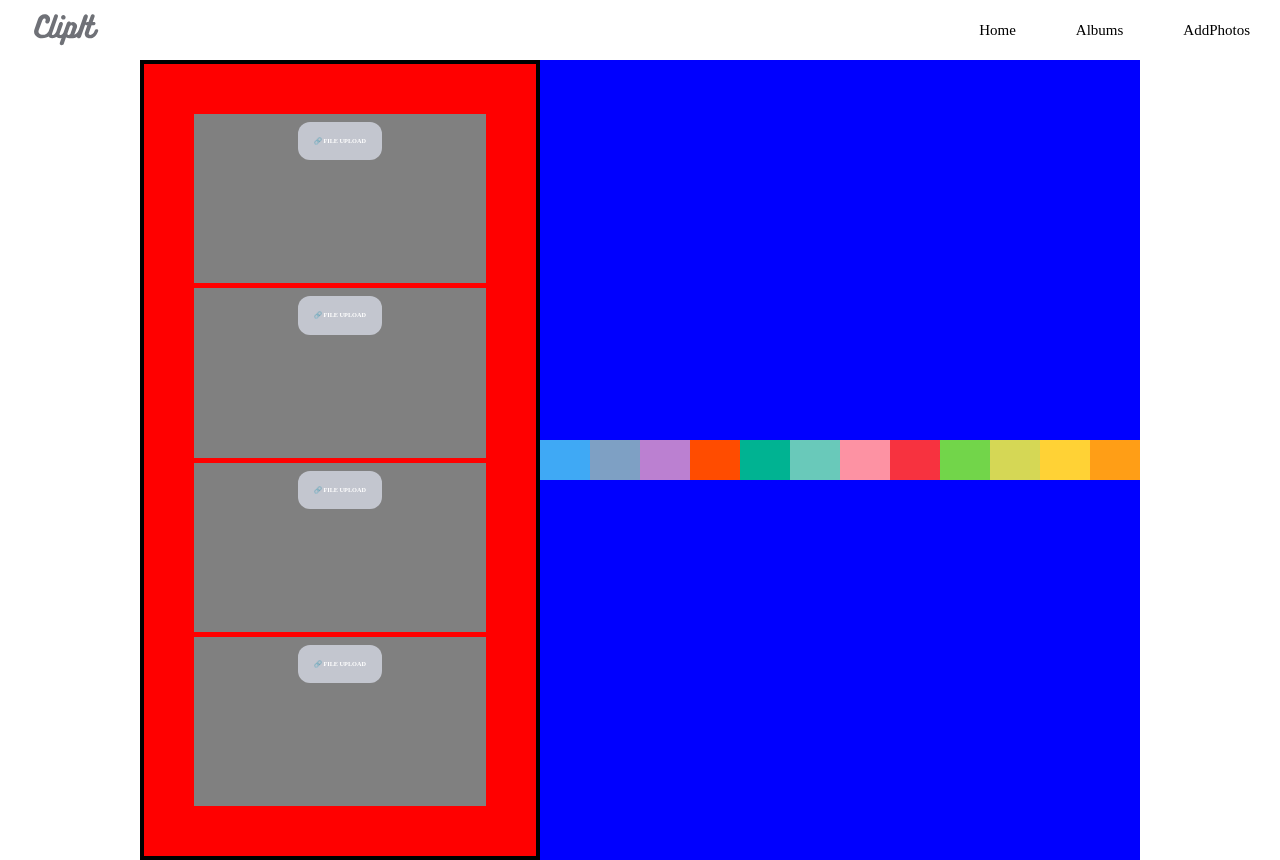
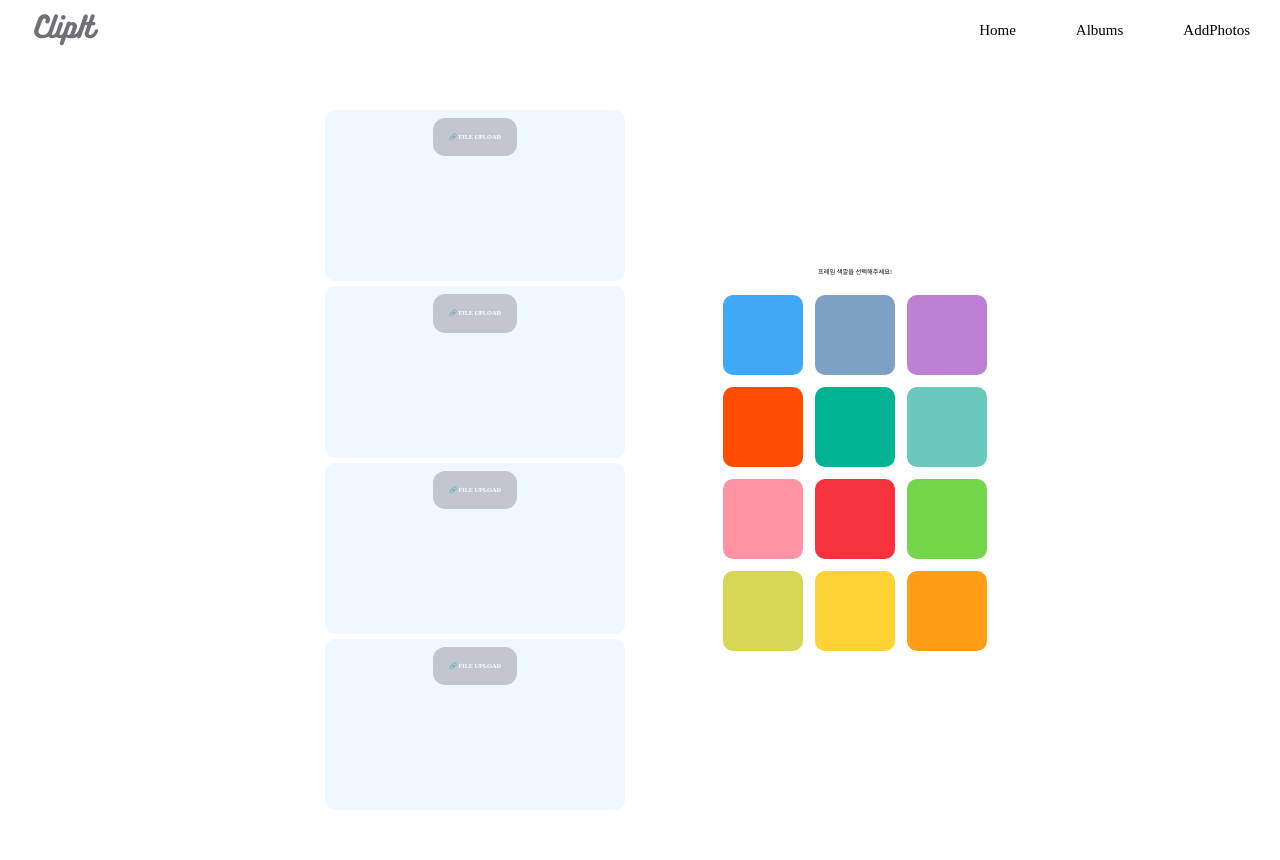
Before and after one commit to hae2ni/CapstoneDesign1, a React (Vite) app in the folder photobook/: page /album in a window 1280 px wide. Built offline with nearby package versions, Linux system fonts and the light colour scheme.

Commit message:
feat: 인생네컷 colorbox

```diff
--- a/photobook/src/components/fourcuts/ColorBox.tsx
+++ b/photobook/src/components/fourcuts/ColorBox.tsx
@@ -23,7 +23,9 @@ export default function ColorBox({ color }: ColorBoxProps) {
 
 const Box = styled.button`
   ${rowFlex}
-  width: 5rem;
-  height: 4rem;
+  width: 8rem;
+  height: 8rem;
   background-color: ${({ color }) => color};
+  border-radius: 10px;
+  font-size: 3rem;
 `;
--- a/photobook/src/components/fourcuts/FileUpload.tsx
+++ b/photobook/src/components/fourcuts/FileUpload.tsx
@@ -81,7 +81,8 @@ const Container = styled.div`
   width: 100%;
   height: 25%;
   margin-bottom: 5px;
-  background-color: gray;
+  border-radius: 10px;
+  background-color: aliceblue;
   &:last-child {
     margin-bottom: 0;
   }
--- a/photobook/src/components/fourcuts/Frame.tsx
+++ b/photobook/src/components/fourcuts/Frame.tsx
@@ -1,10 +1,13 @@
 import styled from "styled-components";
 import AddPhoto from "./AddPhoto";
+import { useFourCutStore } from "../../core/useFourCuts";
 
 export default function Frame() {
+  const color = useFourCutStore((state) => state.color);
+
   const list = [0, 1, 2, 3];
   return (
-    <FrameContainer>
+    <FrameContainer color={color}>
       {list.map((num) => {
         return <AddPhoto key={num} num={num} />;
       })}
@@ -16,8 +19,8 @@ const FrameContainer = styled.div`
   width: 40rem;
   height: 80rem;
   display: flex;
-  flex-direction: column; /* 세로로 사진 배치 */
-  border: 4px solid black; /* 프레임 테두리 */
-  background-color: red;
+  flex-direction: column;
+  background-color: ${({ color }) => color};
   padding: 5rem;
+  border-radius: 3px;
 `;
--- a/photobook/src/components/fourcuts/UploadForcut.tsx
+++ b/photobook/src/components/fourcuts/UploadForcut.tsx
@@ -2,21 +2,42 @@ import Frame from "./Frame";
 import ColorBox from "./ColorBox";
 import { colors } from "../../core/color";
 import styled from "styled-components";
-import { rowFlex } from "../../styles/common";
+import { columnFlex, rowFlex } from "../../styles/common";
 
 export default function UploadForcut() {
   return (
     <Container>
       <Frame />
-      {colors.map((item) => {
-        const { color } = item;
-        return <ColorBox color={color} />;
-      })}
+      <TextColorContainer>
+        <Text>프레임 색깔을 선택해주세요!</Text>
+
+        <ColorBoxContainer>
+          {colors.map((item) => {
+            const { color } = item;
+            return <ColorBox color={color} />;
+          })}
+        </ColorBoxContainer>
+      </TextColorContainer>
     </Container>
   );
 }
 
+const ColorBoxContainer = styled.div`
+  ${rowFlex}
+  flex-wrap: wrap;
+  width: 30rem;
+  gap: 1.2rem;
+`;
+
 const Container = styled.div`
   ${rowFlex}
-  background-color: blue;
+  flex-wrap: wrap;
+  gap: 3rem;
 `;
+
+const Text = styled.p``;
+
+const TextColorContainer = styled.div`
+  ${columnFlex}
+  gap: 2rem;
+`;
```
